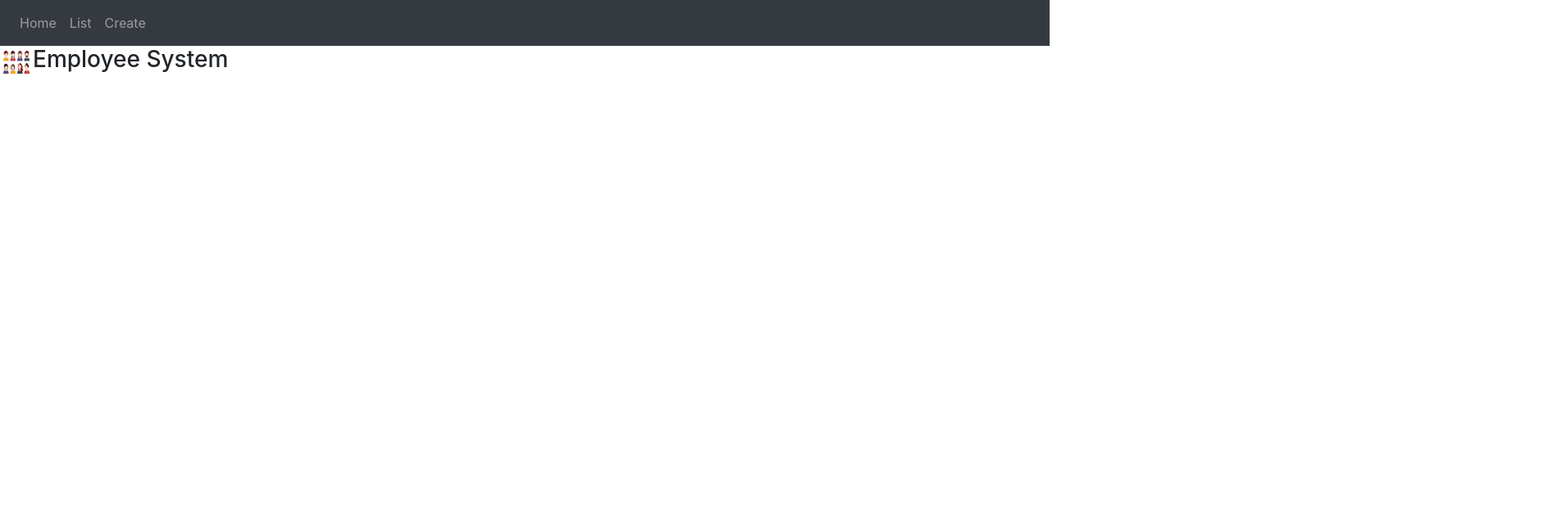
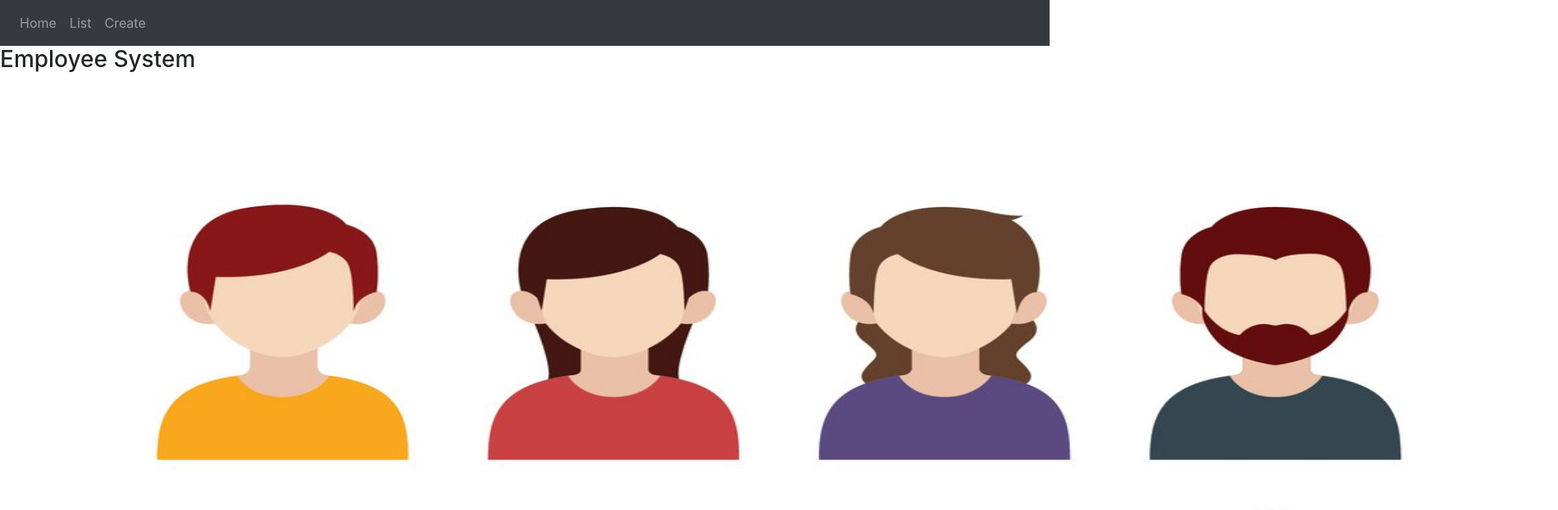
Before and after one commit to anjan258/AngularOps2, an Angular app: page /home in a window 1280 px wide. Shown: the top 623 px of the page at 82% size, 1900 px wide, since content can reach past the window. Built offline with nearby package versions, Linux system fonts and the light colour scheme.

Commit message:
custom lazy loading

```diff
--- /dev/null
+++ b/src/app/custom-preloading.service.ts
@@ -0,0 +1,23 @@
+import { Injectable } from '@angular/core';
+import { PreloadingStrategy, Route } from '@angular/router';
+import { Observable, of } from 'rxjs';
+
+@Injectable({
+  providedIn: 'root'
+})
+
+
+// check the 'preload' from 'app-routing.module.ts' module and determines
+// whether to preload/LAZY load that speciffic module
+export class CustomPreloadingService implements PreloadingStrategy {
+
+  constructor() { }
+  preload(route: Route, fn: () => import('rxjs').Observable<any>): Observable<any> {
+        if(route.data && route.data.preload){
+          return fn();
+        }
+        else{
+          return of(null);
+        }
+  }
+}
--- a/src/app/home.component.css
+++ b/src/app/home.component.css
@@ -1,5 +1,5 @@
 .imgstyles
 {
-    height: 40px;
-    width: 40px;
+    height: 1000px;
+    width: 1900px;
 }
--- a/src/app/home.component.html
+++ b/src/app/home.component.html
@@ -1,7 +1,9 @@
 
 <div class="panel panel-primary">
-    <div class="panel-heading" style="display: inline-flex;">
-        <img src="../assets/images/people.jpg" class="imgstyles">
+    <div class="panel-heading">
         <h3 class="panel-title">Employee System</h3>
+        <div class="panel-body">
+            <img src="../assets/images/people.jpg" class="imgstyles">
+        </div>
     </div>
 </div>
```
Also changed, not shown: src/app/app-routing.module.ts (+15 -3 lines).
